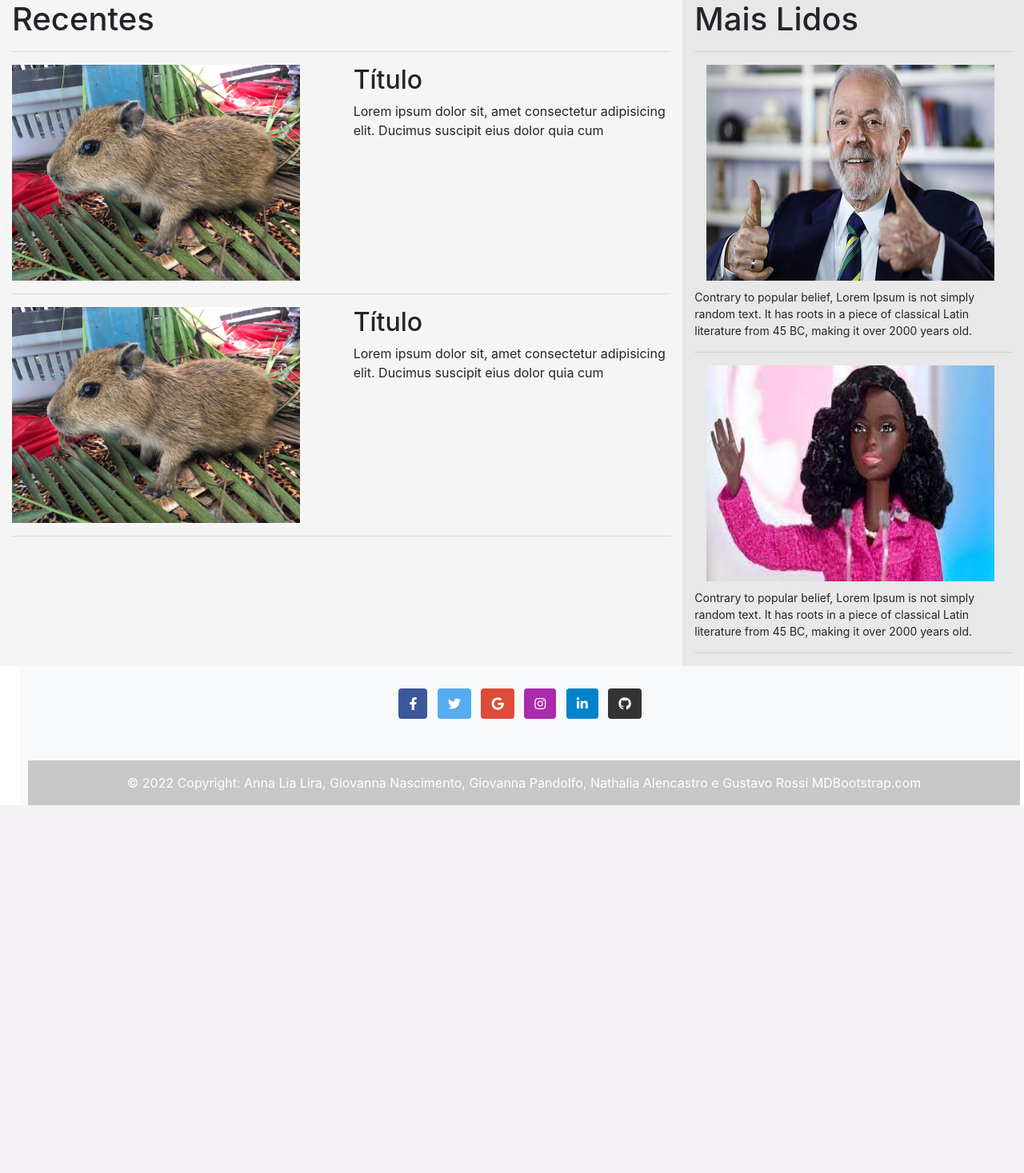
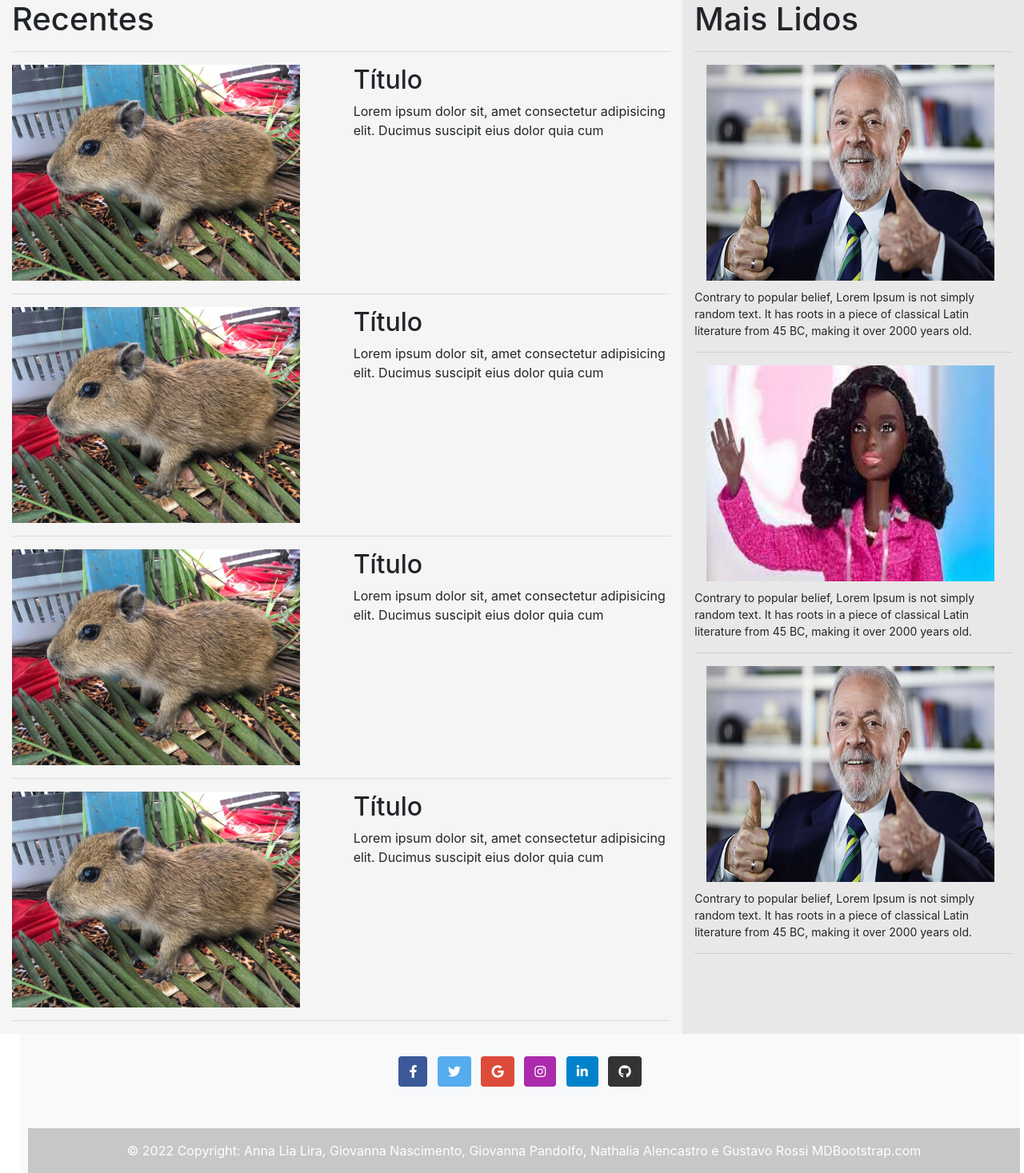
Before and after one commit to senacrs-emti/2022-1M-jornal-G8, a PHP site: page /2022-1M-jornal-G8/ in a window 1280 px wide. Shown: the part 160-1627 px from the top of the page at 80% size. Before the commit the page ends 1167 px from the top, so only its background shows below. Run offline with PHP 8.4, Linux system fonts and the light colour scheme.

Commit message:
recentes
Co-Authored-By: Giovanna Pandolfo <108467195+GiovannaPandolfo@users.noreply.github.com>
Co-Authored-By: Giovanna Rodrigues do Nascimento <108465696+gi-nascimento@users.noreply.github.com>

```diff
--- a/includes/_aside.php
+++ b/includes/_aside.php
@@ -8,5 +8,8 @@
     <img class="imagem" src="img/barbie.jfif">
     <p class="asideparagrafo">Contrary to popular belief, Lorem Ipsum is not simply random text. It has roots in a piece of classical Latin literature from 45 BC, making it over 2000 years old.</p>
     <hr>
+    <img class="imagem" src="img/lulinha.jpeg">
+    <p class= "asideparagrafo">Contrary to popular belief, Lorem Ipsum is not simply random text. It has roots in a piece of classical Latin literature from 45 BC, making it over 2000 years old.</p>
+    <hr>
 </div>
 </aside>
--- a/index.php
+++ b/index.php
@@ -29,6 +29,26 @@ include_once './includes/_header.php';
             </div>
         </div>
         <hr>
+        <div class="row">
+            <div class="col-lg-6">
+                <img class="imagem" src="img/capivarinha.jpeg" alt="">
+            </div>
+            <div class="col-lg-6">
+                <h2>Título</h2>
+                <p>Lorem ipsum dolor sit, amet consectetur adipisicing elit. Ducimus suscipit eius dolor quia cum </p>
+            </div>
+        </div>
+        <hr>
+        <div class="row">
+            <div class="col-lg-6">
+                <img class="imagem" src="img/capivarinha.jpeg" alt="">
+            </div>
+            <div class="col-lg-6">
+                <h2>Título</h2>
+                <p>Lorem ipsum dolor sit, amet consectetur adipisicing elit. Ducimus suscipit eius dolor quia cum </p>
+            </div>
+        </div>
+        <hr>
 
 </main>
 
```
